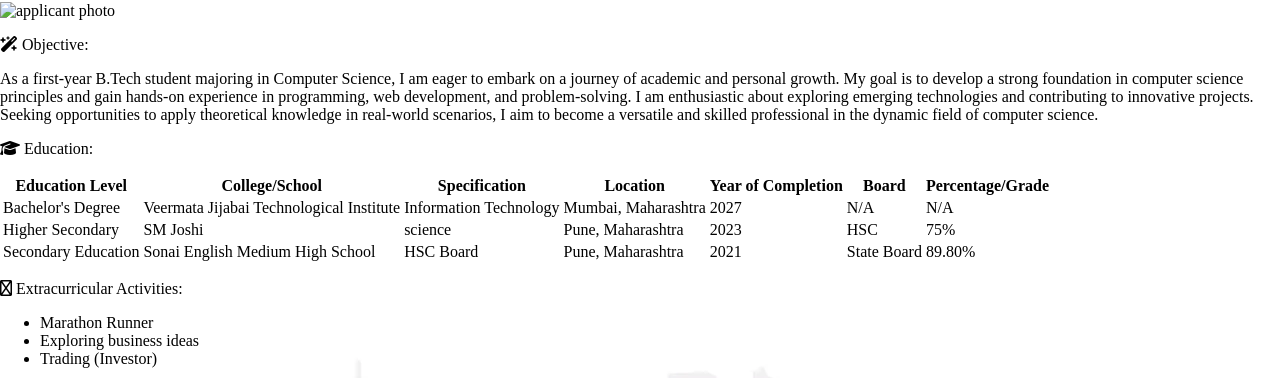
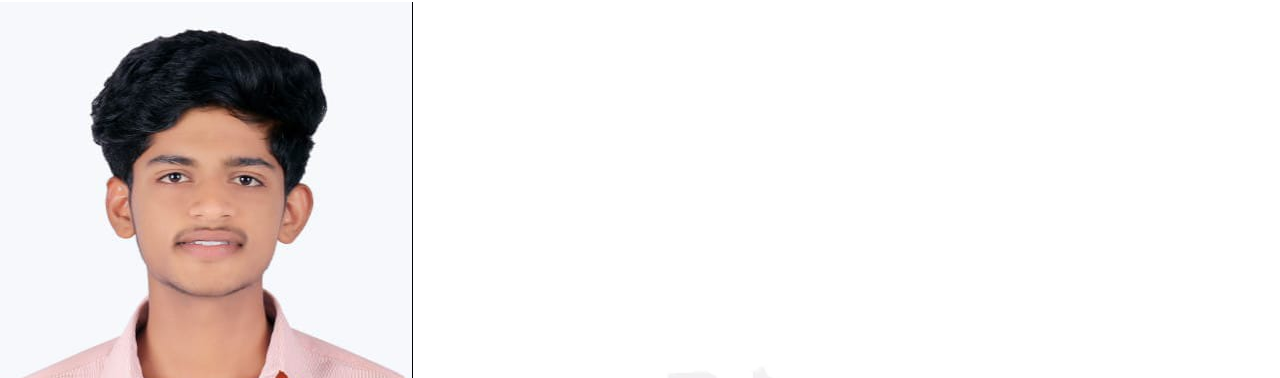
Before and after one commit to Lxkshh/lakshportfolio, a plain HTML site: page resume.html in a window 1280 px wide. Shown: the part 168-546 px from the top of the page. Drawn offline with Linux system fonts and the light colour scheme; files that its build step writes are made by us from their sources; files whose address does not match are found by name.

Commit message:
Update resume.html

```diff
--- a/resume.html
+++ b/resume.html
@@ -14,7 +14,7 @@
     target="_blank">lrsangnale_b23@it.vjti.ac.in </a></span></p>
     <p class="contact-text"> <i class="fa-solid fa-tty"></i> Contact No : <span class ='span-contact'> <a href="tel:+91 8767365987">******5987</a> </span></p>
     <p class="linkedin"><i class="fa-brands fa-linkedin"></i> <a href="https://www.linkedin.com/in/laxmikant-sangnale"target="_blank">Explore more</a></p>
-    <img class="profile-pic" src="/intro-to-html/images.html/images/Laksh-passportphoto.jpg" alt="applicant photo">
+    <img class="profile-pic" src="Laksh-passportphoto.jpg" alt="applicant photo">
     <p class="objective"><i class="fa-solid fa-wand-magic-sparkles"></i> Objective: <p class ='span-objective'>As a first-year B.Tech student majoring in Computer Science,
     I am eager to embark on a journey of academic and personal growth. My goal is to develop a strong foundation in computer science principles and gain hands-on experience
     in programming, web development, and problem-solving. I am enthusiastic about exploring emerging technologies and contributing to innovative projects. Seeking opportunities
```
